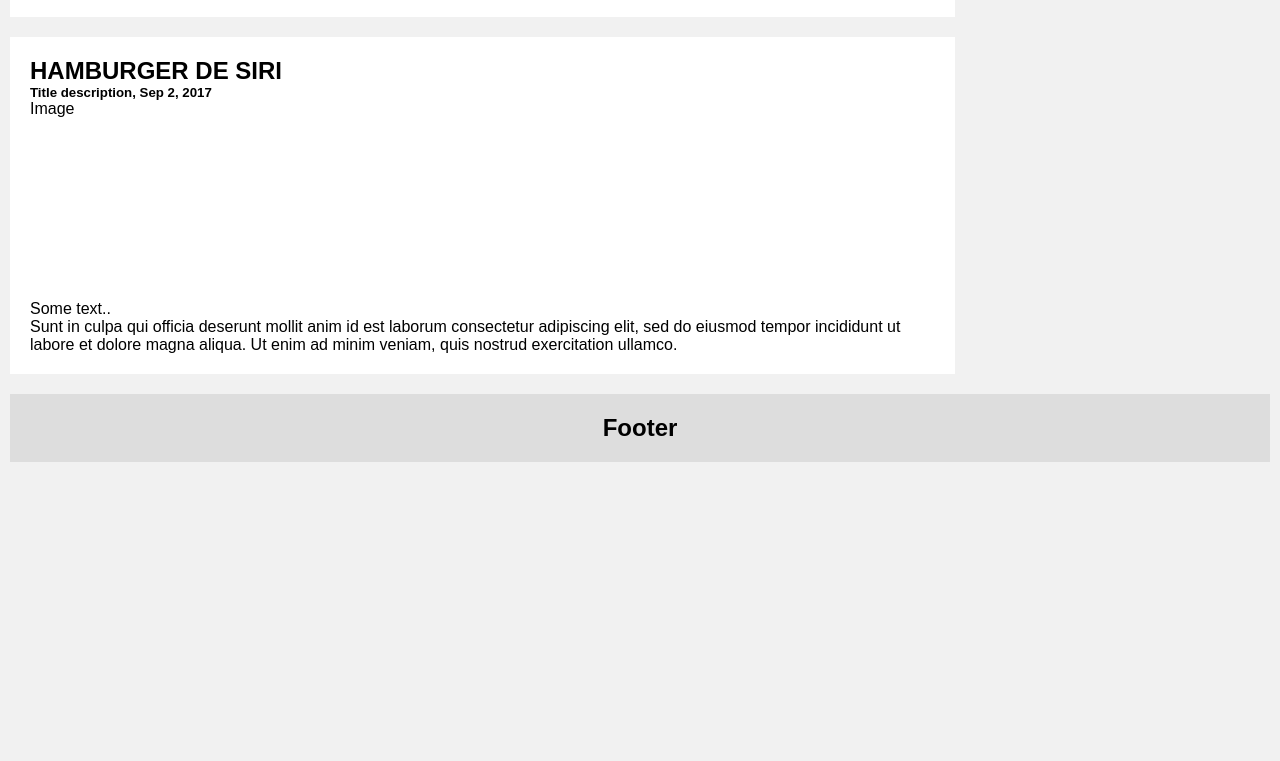
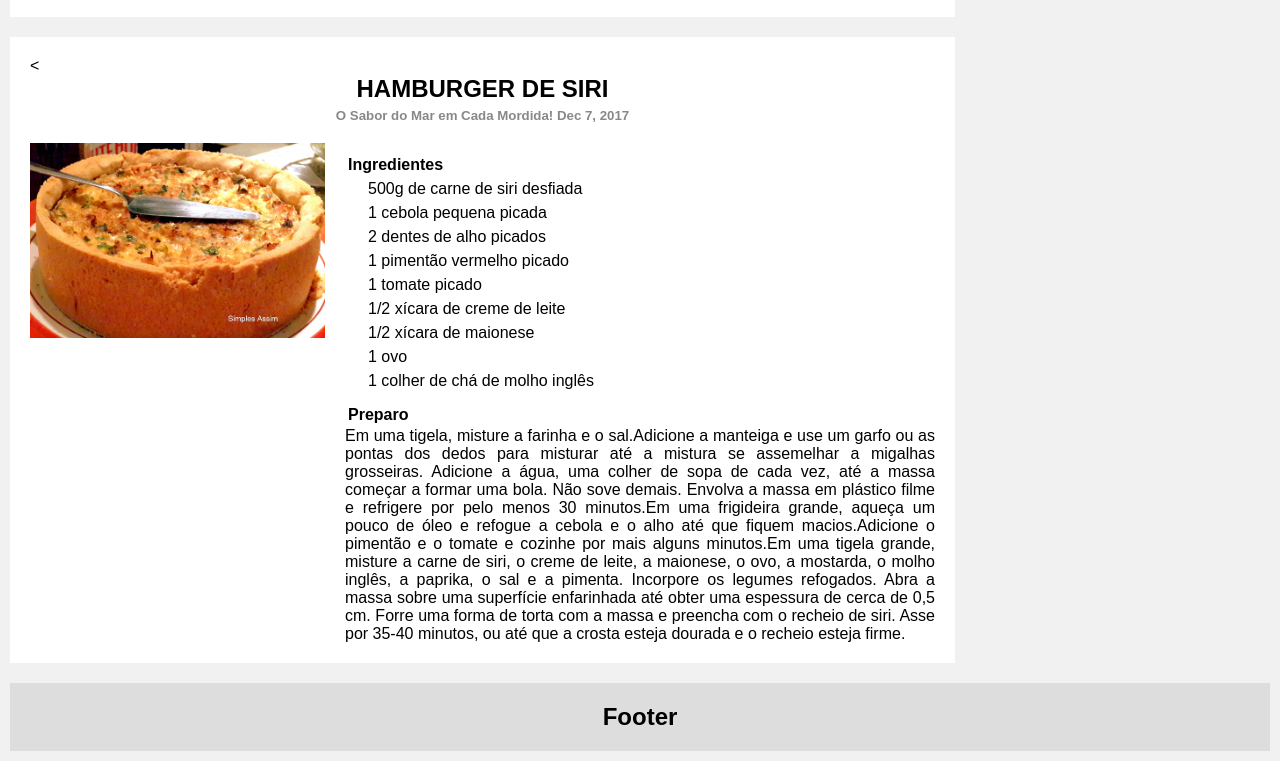
Before and after one commit to FredericoPellegrini/siricascudo, a plain HTML site: page index.html in a window 1280 px wide. Shown: the part 772-1533 px from the top of the page. Before the commit the page ends 1244 px from the top, so only its background shows below. Drawn offline with Linux system fonts and the light colour scheme; a web font is replaced by a local one.

Commit message:
terceiro commit

```diff
--- a/index.html
+++ b/index.html
@@ -52,12 +52,35 @@
       </div>
     </div>
     <div class="card">
-      <h2>HAMBURGER DE SIRI</h2>
-      <h5>Title description, Sep 2, 2017</h5>
-      <div class="fakeimg" style="height:200px;">Image</div>
-      <p>Some text..</p>
-      <p>Sunt in culpa qui officia deserunt mollit anim id est laborum consectetur adipiscing elit, sed do eiusmod tempor incididunt ut labore et dolore magna aliqua. Ut enim ad minim veniam, quis nostrud exercitation ullamco.</p>
+      <      <div class="recipe-header">
+        <h2>HAMBURGER DE SIRI</h2>
+        <h5>O Sabor do Mar em Cada Mordida! Dec 7, 2017</h5>
+      </div>
+      <div class="recipe-content">
+        <div class="recipe-image">
+          <img src="imgs/hm2.jpg" alt="Hamburger de siri">
+        </div>
+        <div class="recipe-details">
+          <div class="receita1">
+            <h4>Ingredientes</h4>
+            <ul>
+              <li>500g de carne de siri desfiada</li>
+              <li>1 cebola pequena picada</li>
+              <li>2 dentes de alho picados</li>
+              <li>1 pimentão vermelho picado</li>
+              <li>1 tomate picado</li>
+              <li>1/2 xícara de creme de leite</li>
+              <li>1/2 xícara de maionese</li>
+              <li>1 ovo</li>
+              <li>1 colher de chá de molho inglês</li>
+            </ul>
+            <h4>Preparo</h4>
+            <p>Em uma tigela, misture a farinha e o sal.Adicione a manteiga e use um garfo ou as pontas dos dedos para misturar até a mistura se assemelhar a migalhas grosseiras. Adicione a água, uma colher de sopa de cada vez, até a massa começar a formar uma bola. Não sove demais. Envolva a massa em plástico filme e refrigere por pelo menos 30 minutos.Em uma frigideira grande, aqueça um pouco de óleo e refogue a cebola e o alho até que fiquem macios.Adicione o pimentão e o tomate e cozinhe por mais alguns minutos.Em uma tigela grande, misture a carne de siri, o creme de leite, a maionese, o ovo, a mostarda, o molho inglês, a paprika, o sal e a pimenta. Incorpore os legumes refogados. Abra a massa sobre uma superfície enfarinhada até obter uma espessura de cerca de 0,5 cm. Forre uma forma de torta com a massa e preencha com o recheio de siri. Asse por 35-40 minutos, ou até que a crosta esteja dourada e o recheio esteja firme.</p>
+          </div>
+        </div>
+      </div>
     </div>
+
   </div>
   <div class="rightcolumn">
     <div class="card">
```
Also changed, not shown: imgs/hm2.jpg (added).
